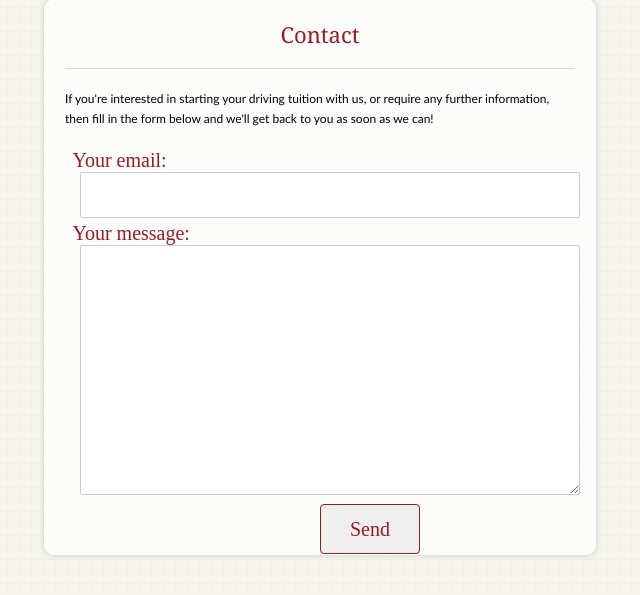
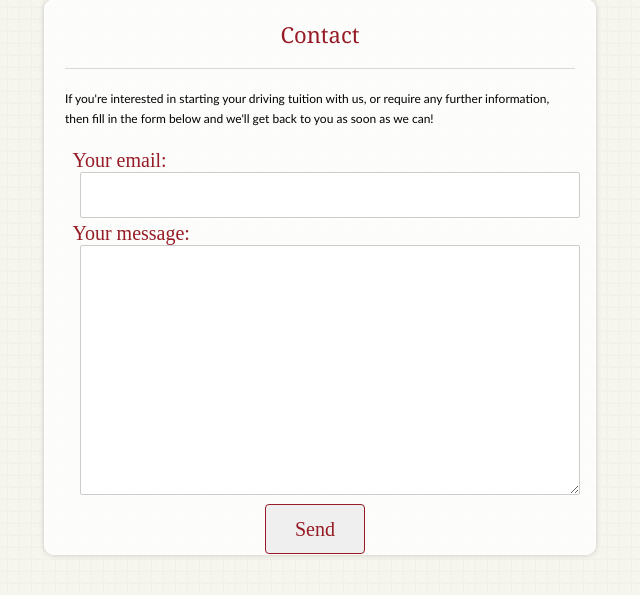
Before and after one commit to Dan-Manley/Dan-Manley.github.io, a PHP site: page /Contact.html in a window 1280 px wide. Shown: the part 173-768 px from the top of the page, without its empty margins (317-957 px from the left). Run offline with PHP 8.4, Linux system fonts and the light colour scheme; some web fonts are replaced.

Commit message:
Update Contact.css

```diff
--- a/Contact.css
+++ b/Contact.css
@@ -371,11 +371,7 @@ button {
   font-family: 'Aleo';
   border-radius: 4px;
   cursor: pointer;
-  margin-left: 50%;
+  margin-left: 40%;
   text-align: center;
   position: relative;
 }
-
-button:hover {
-  border: 1px solid black;
-}
```
